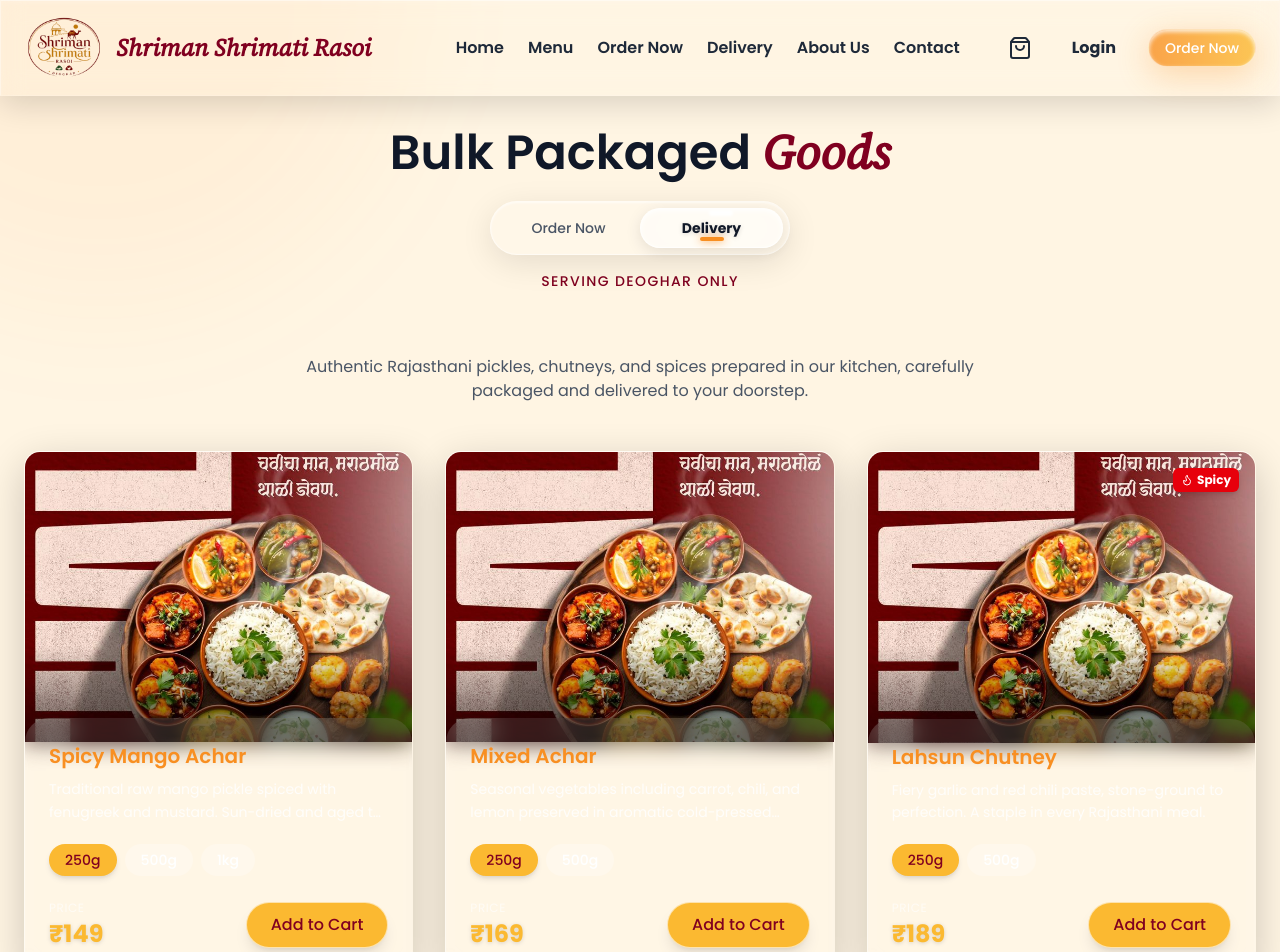
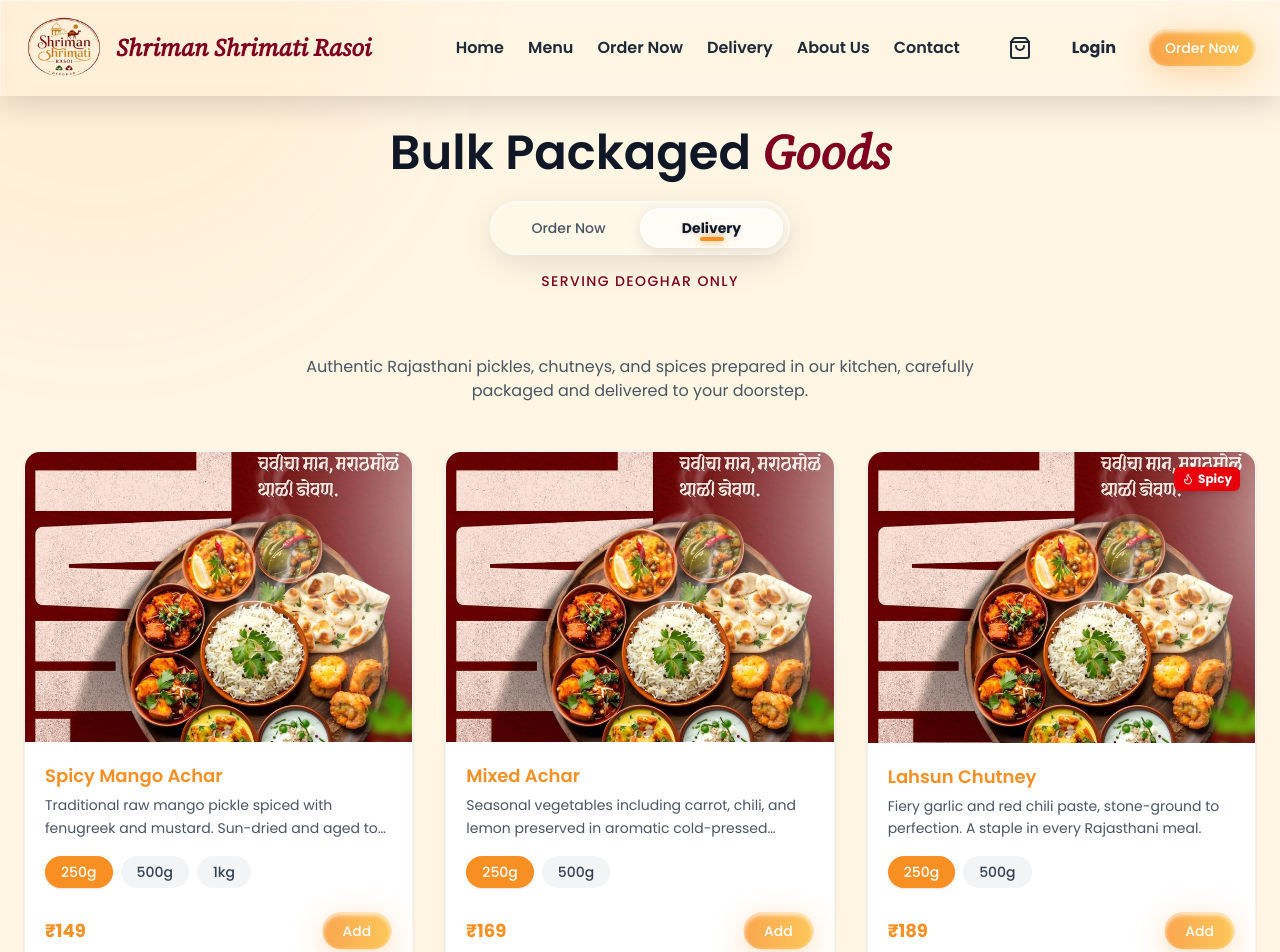
Before and after one commit to Wiseeowl/Shriman-shrimati-rasoi, a React (Vite) app: page /delivery in a window 1280 px wide. Shown: the top 952 px of the page. Built offline with nearby package versions, Linux system fonts and the light colour scheme.

Commit message:
Update DeliveryGrid card styling to match MenuItemCard

```diff
--- a/src/components/order/DeliveryGrid.tsx
+++ b/src/components/order/DeliveryGrid.tsx
@@ -26,7 +26,7 @@ function DeliveryItemCard({ item }: { item: typeof deliveryItems[0] }) {
   const quantity = cartItem?.quantity || 0;
 
   return (
-    <div className="liquid-glass-strong rounded-2xl overflow-hidden group flex flex-col h-full relative">
+    <div className="bg-white rounded-2xl overflow-hidden shadow-sm border border-gray-100 group flex flex-col h-full hover:shadow-md transition-shadow">
       {item.isSpicy && (
         <div className="absolute top-4 right-4 z-10 bg-red-600 text-white text-xs font-bold px-2 py-1 rounded-md flex items-center gap-1 shadow-md">
           <Flame size={12} /> Spicy
@@ -40,20 +40,18 @@ function DeliveryItemCard({ item }: { item: typeof deliveryItems[0] }) {
           loading="lazy"
           className="w-full h-full object-cover transition-transform duration-500 group-hover:scale-105"
         />
-        {/* Subtle gradient overlay at bottom of image for contrast */}
-        <div className="absolute inset-x-0 bottom-0 h-1/3 bg-gradient-to-t from-black/60 to-transparent" />
       </div>
 
-      <div className="p-6 flex flex-col flex-grow relative z-10 -mt-6 bg-white/10 backdrop-blur-md rounded-t-3xl">
-        <h3 className="text-xl font-semibold font-poppins text-brand-orange mb-2 line-clamp-1">
+      <div className="p-5 flex flex-col flex-grow">
+        <h3 className="text-lg font-semibold font-poppins text-brand-orange mb-1 line-clamp-1">
           {item.name}
         </h3>
-        <p className="text-white/80 text-sm line-clamp-2 leading-relaxed mb-5">
+        <p className="text-gray-600 text-sm line-clamp-2 leading-relaxed mb-4">
           {item.description}
         </p>
 
         {/* Unit Selector */}
-        <div className="flex flex-wrap gap-2 mb-6">
+        <div className="flex flex-wrap gap-2 mb-4">
           {item.unitOptions.map((opt, idx) => (
             <button
               key={opt.label}
@@ -65,8 +63,8 @@ function DeliveryItemCard({ item }: { item: typeof deliveryItems[0] }) {
                 active={selectedUnitIndex === idx}
                 className={
                   selectedUnitIndex === idx
-                    ? 'bg-brand-gold text-brand-maroon shadow-md'
-                    : 'bg-white/20 text-white hover:bg-white/30 backdrop-blur-sm'
+                    ? 'bg-brand-orange text-white shadow-sm'
+                    : 'bg-gray-100 text-gray-700 hover:bg-gray-200'
                 }
               >
                 {opt.label}
@@ -75,17 +73,16 @@ function DeliveryItemCard({ item }: { item: typeof deliveryItems[0] }) {
           ))}
         </div>
 
-        <div className="mt-auto flex items-center justify-between">
+        <div className="mt-auto flex items-center justify-between pt-2">
           <div className="flex flex-col">
-            <span className="text-white/60 text-xs uppercase tracking-wider mb-0.5">Price</span>
-            <span className="text-2xl font-bold text-brand-gold drop-shadow-sm">
+            <span className="text-lg font-bold text-brand-orange">
               ₹{selectedUnit.price}
             </span>
           </div>
 
           {quantity === 0 ? (
             <Button
-              size="md"
+              size="sm"
               onClick={() => addItem({
                 id: item.id,
                 name: item.name,
@@ -94,24 +91,24 @@ function DeliveryItemCard({ item }: { item: typeof deliveryItems[0] }) {
                 type: 'delivery',
                 unitOption: selectedUnit.label
               })}
-              className="bg-brand-gold text-brand-maroon hover:bg-brand-gold hover:text-brand-maroon shadow-lg"
+              className="px-5"
             >
-              Add to Cart
+              Add
             </Button>
           ) : (
-            <div className="flex items-center gap-4 bg-white/20 backdrop-blur-md rounded-full px-2 py-1.5 border border-white/30 shadow-inner">
+            <div className="flex items-center gap-3 bg-brand-orange/10 rounded-full px-1 py-1">
               <button
                 onClick={() => updateQuantity(item.id, quantity - 1, selectedUnit.label)}
-                className="w-8 h-8 rounded-full bg-white flex items-center justify-center text-brand-maroon hover:bg-brand-gold transition-colors shadow-sm"
+                className="w-7 h-7 rounded-full bg-brand-orange flex items-center justify-center text-white hover:bg-brand-orange/80 transition-colors shadow-sm"
               >
-                <Minus size={16} strokeWidth={3} />
+                <Minus size={14} strokeWidth={3} />
               </button>
-              <span className="font-bold w-4 text-center text-white text-lg">{quantity}</span>
+              <span className="font-semibold w-3 text-center text-brand-orange">{quantity}</span>
               <button
                 onClick={() => updateQuantity(item.id, quantity + 1, selectedUnit.label)}
-                className="w-8 h-8 rounded-full bg-white flex items-center justify-center text-brand-maroon hover:bg-brand-gold transition-colors shadow-sm"
+                className="w-7 h-7 rounded-full bg-brand-orange flex items-center justify-center text-white hover:bg-brand-orange/80 transition-colors shadow-sm"
               >
-                <Plus size={16} strokeWidth={3} />
+                <Plus size={14} strokeWidth={3} />
               </button>
             </div>
           )}
```
